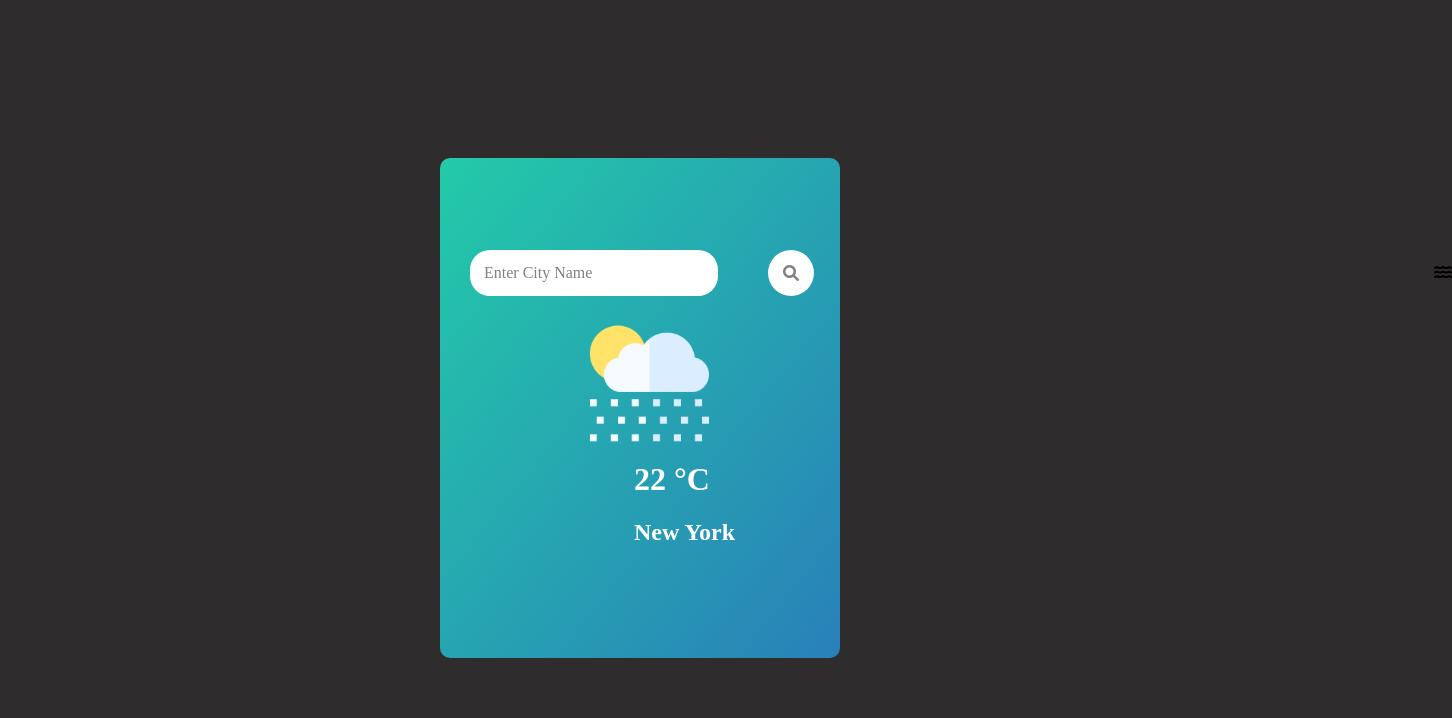
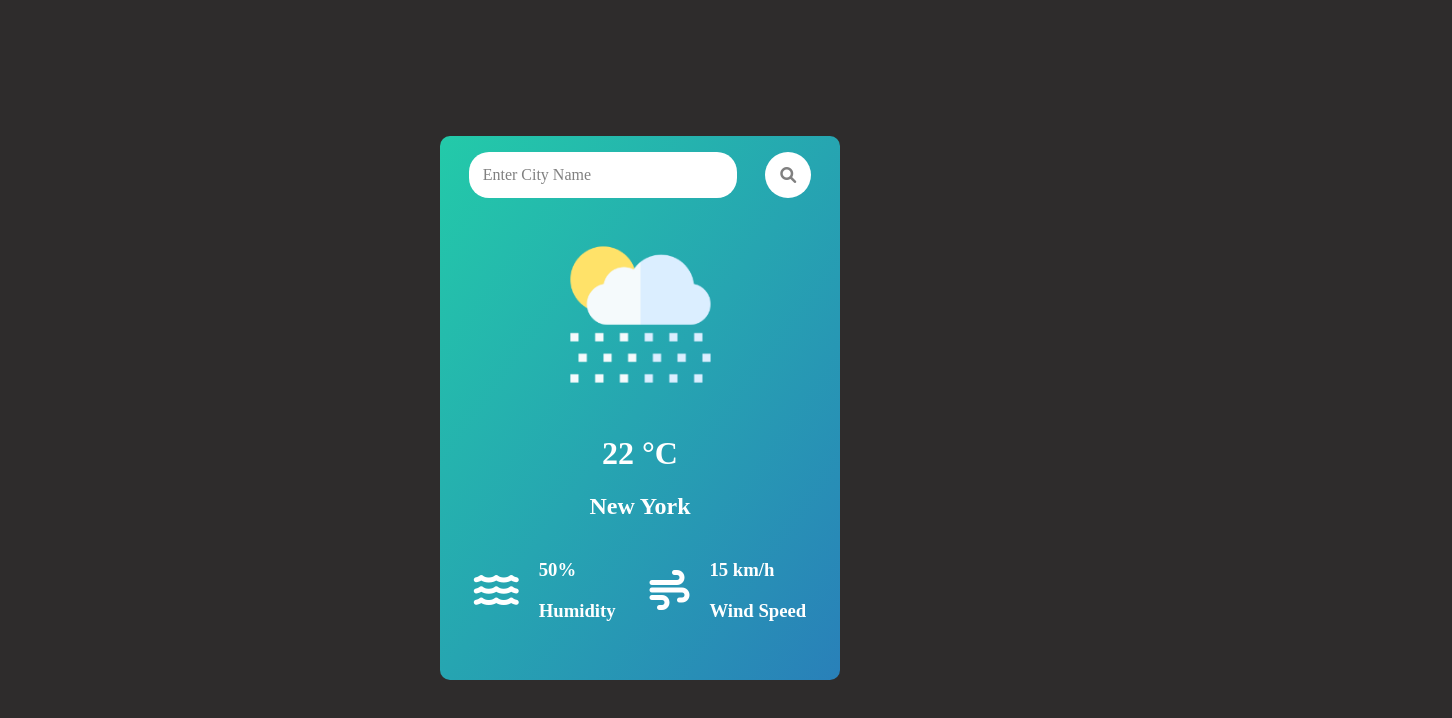
Before and after one commit to sofi638/homework1, a plain HTML site: page index.html in a window 1280 px wide. Shown: the whole page, 1452 px wide, since content can reach past the window. Drawn offline with Linux system fonts and the light colour scheme.

Commit message:
Add files via upload

```diff
--- a/index.html
+++ b/index.html
@@ -1,56 +1,46 @@
 <!DOCTYPE html>
 <html lang="en">
   <head>
-    <meta charset="UTF-8">
-    <meta name="viewport" content="width=device-width, initial-scale=1.0">
+    <meta charset="UTF-8" />
+    <meta name="viewport" content="width=device-width, initial-scale=1.0" />
     <title>Document</title>
-    <link rel="stylesheet" href="style.css">
-    <link href="https://cdnjs.cloudflare.com/ajax/libs/font-awesome/6.0.0-beta3/css/all.min.css" rel="stylesheet">
-
+    <link rel="stylesheet" href="style.css" />
+    <link
+      href="https://cdnjs.cloudflare.com/ajax/libs/font-awesome/6.0.0-beta3/css/all.min.css"
+      rel="stylesheet"
+    />
   </head>
   <body>
-
     <div class="container">
-
-        <div class="cont-1">
-            <p class="p-1">
-                Enter City Name
-            </p>
-
-
+      <div class="top-side">
+        <p class="p-1">Enter City Name</p>
 
         <i class="fa-solid fa-magnifying-glass"></i>
-
-
-            <img class="rain-img" src="rain.png" alt="">
-
-       <div class="cont-weather">
-
-        <h1>
-            22 °C
-        </h1>
-        <h2>
-            New York
-        </h2>
-
-
       </div>
 
-<div class="cont-end">
+      <img class="raining" src="rain.png" alt="" />
 
-    <i class="fa-solid fa-water"></i>
-
-
+      <div class="cont-celsius">
+        <h1>22 °C</h1>
+        <h2>New York</h2>
       </div>
 
-
-
+      <div class="weather">
+        <div class="small">
+          <i class="fa-solid fa-water"></i>
+          <div>
+            <h3>50%</h3>
+            <h3 class="wind">Humidity</h3>
           </div>
-
-
-
         </div>
-
-
+        <div class="small">
+          <i class="fa-solid fa-wind"></i>
+          <div>
+            <h3>15 km/h</h3>
+            <h3 class="wind">Wind Speed</h3>
+          </div>
+        </div>
+      </div>
+    </div>
   </body>
 </html>
--- a/style.css
+++ b/style.css
@@ -1,4 +1,4 @@
-body{
+body {
   justify-content: center;
   align-items: center;
   display: flex;
@@ -6,56 +6,64 @@
   background-color: rgb(46, 44, 44);
 }
 
-.container{
+.container {
   background: linear-gradient(to bottom right, #23caa9, #2980b9);
   width: 400px;
-    height: 500px;
   border-radius: 10px;
-    display: flex;
 }
-.p-1{
+.p-1 {
   background-color: white;
   padding: 14px;
-    width: 220px;
   color: gray;
   border-radius: 20px;
   text-align: start;
-margin-left: 30px;
+  width: 60%;
 }
 
-.cont-1{
-    margin-bottom: 270px;
-justify-content: center;
-align-items: center;
-display: flex;
-gap: 50px;
-}
-
-
-.fa-magnifying-glass{
+.fa-magnifying-glass {
   background-color: white;
   padding: 15px;
   color: gray;
   border-radius: 100%;
-
 }
-.cont-search{
+.cont-search {
   display: flex;
   margin-left: 60px;
 }
-
-
-.rain-img{
-    width: 170px;
-    position: relative;
-    top: 110px;
-    right: 300px;
+.top-side {
+  width: 100%;
+  display: flex;
+  justify-content: space-evenly;
+  align-items: center;
 }
 
-.cont-weather{
+.raining {
+  margin: auto;
+  display: block;
+  width: 200px;
+}
+.cont-celsius {
+  text-align: center;
   color: white;
-    position: relative;
-    top: 230px;
-    right: 450px;
-    width: 300px;
 }
+
+.weather {
+  color: white;
+  display: flex;
+  justify-content: space-evenly;
+  margin-bottom: 40px;
+}
+
+.small {
+  display: flex;
+  align-items: center;
+  gap: 20px;
+}
+
+.fa-water {
+  font-size: 40px;
+}
+
+.fa-wind {
+  font-size: 40px;
+}
```
Lines whose indentation alone changed are shown as unchanged.
